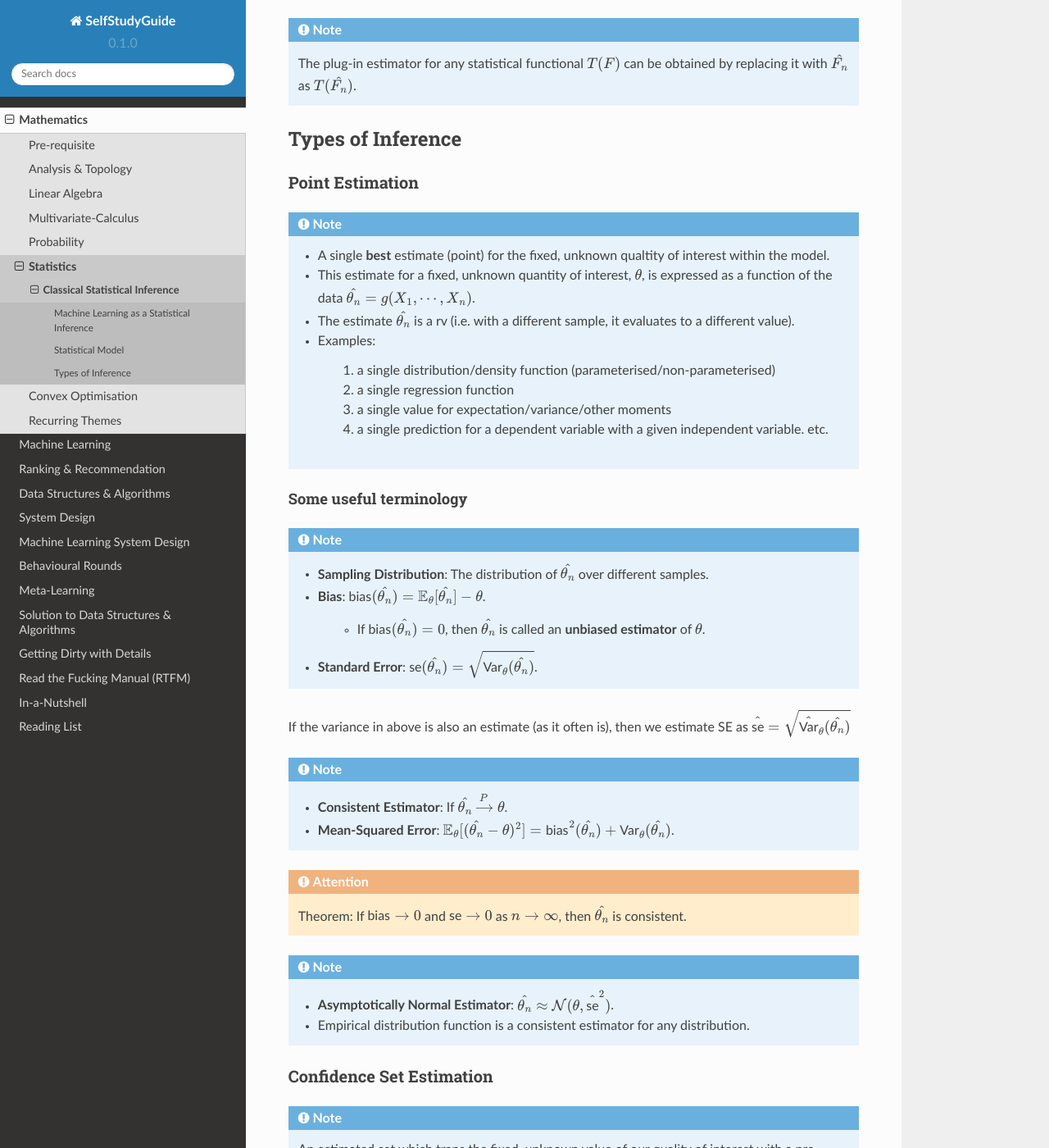
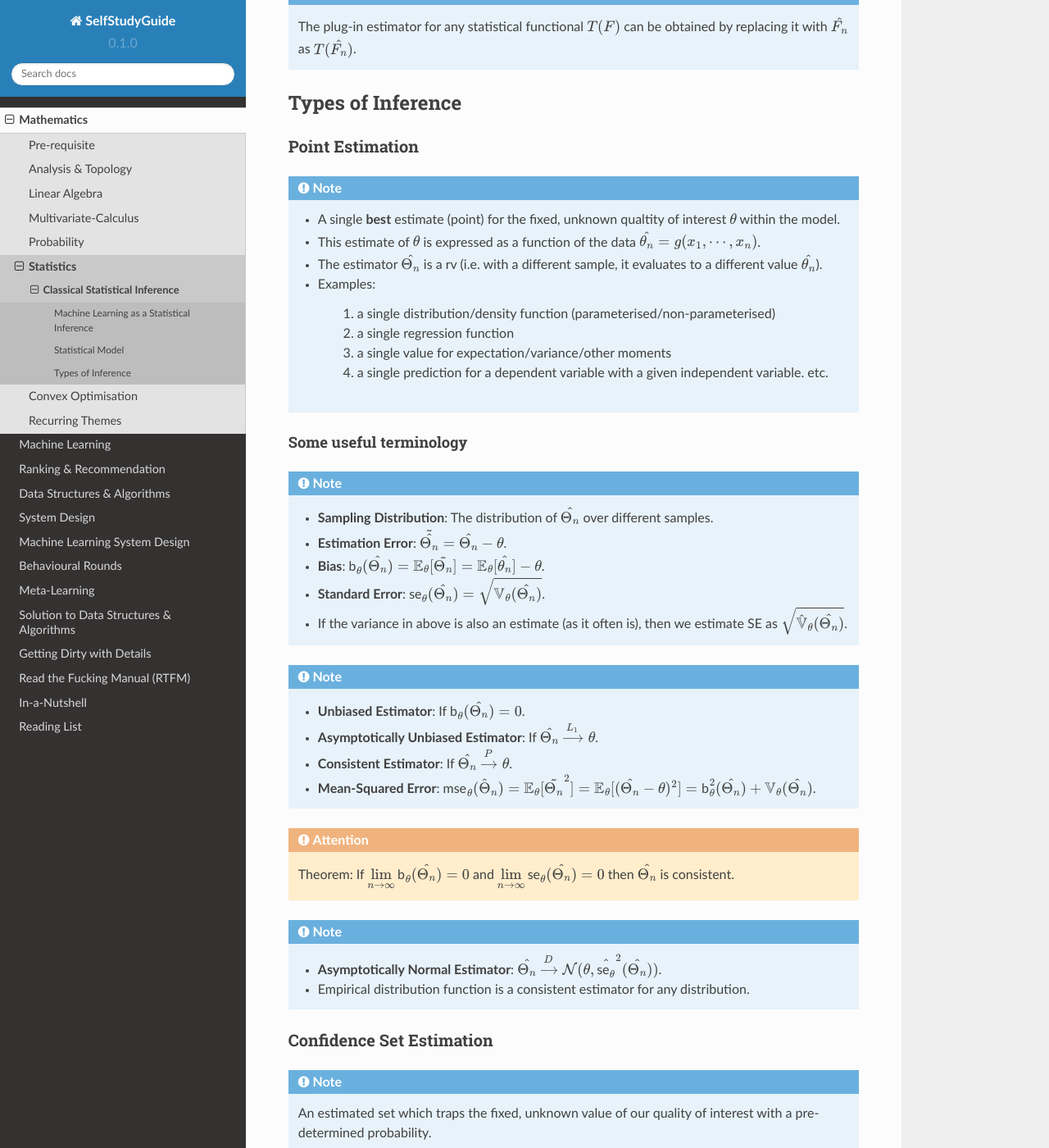
Before and after one commit to uselesstechjunks/leetcode, a Sphinx documentation site: the page built from docs/source/math/stat/inference.rst, in a window 1280 px wide and 1400 px high, scrolled down 2942 px. Shown: the whole window at 82% size. Built offline with Sphinx 7.4.7 and the Read the Docs theme 2.0.0, drawn with Linux system fonts in a browser that asks for light colours; some of the changed text lies outside the part shown.

Commit message:
Update inference.rst

```diff
--- a/docs/source/math/stat/inference.rst
+++ b/docs/source/math/stat/inference.rst
@@ -22,7 +22,7 @@ Machine Learning as a Statistical Inference
 ******************************************************************************************
 .. note::
 	* We have iid samples from an unknown joint CDF, e.g. :math:`(X_i,Y_i)_{i=1}^n\sim F_{X,Y}`.
-	* Then inference might mean infering a **regression function** :math:`r(X)` that fits the conditional expectation corresponding to :math:`F_{Y|X}`
+	* **Model inference**: Model inference means estmating the conditional expectation corresponding to :math:`F_{Y|X}` with a **regression function** :math:`r(X)` such that
 
 		.. math::
 		    T(F_{Y|X})=\mathbb{E}[Y|X]=r(X)+\epsilon
@@ -30,8 +30,7 @@ Machine Learning as a Statistical Inference
 	  where :math:`\mathbb{E}[\epsilon]=0`.
 
 		* This inference is known as **learning** in Machine Learning and **curve estimation** in statistics.
-		* It can be proven that it is always possible to write a conditional expectation in the above form such that :math:`\mathbb{E}[\epsilon]=0`.
-	* In the above case, an inference might also mean an inferring an unseen :math:`Y|X=x` by :math:`\hat{y}=r(x)` for a given :math:`X=x`.
+	* **Variable inference**: In the above case, a variable inference means estimating an unseen :math:`Y|X=x` by :math:`\hat{Y}=\hat{y}=r(x)` for a given :math:`X=x`.
 
 		* This is known as **inference** in Machine Learning and **prediction** in statistics.
 
@@ -106,9 +105,9 @@ Types of Inference
 Point Estimation
 ==========================================================================================
 .. note::
-	* A single **best** estimate (point) for the fixed, unknown qualtity of interest within the model.
-	* This estimate for a fixed, unknown quantity of interest, :math:`\theta`, is expressed as a function of the data :math:`\hat{\theta_n}=g(X_1,\cdots,X_n)`.
-	* The estimate :math:`\hat{\theta_n}` is a rv (i.e. with a different sample, it evaluates to a different value).
+	* A single **best** estimate (point) for the fixed, unknown qualtity of interest :math:`\theta` within the model.
+	* This estimate of :math:`\theta` is expressed as a function of the data :math:`\hat{\theta_n}=g(x_1,\cdots,x_n)`.
+	* The estimator :math:`\hat{\Theta_n}` is a rv (i.e. with a different sample, it evaluates to a different value :math:`\hat{\theta_n}`).
 	* Examples:
 
 		#. a single distribution/density function (parameterised/non-parameterised)
@@ -119,23 +118,23 @@ Point Estimation
 Some useful terminology
 -------------------------------------------------------------------------------------------
 .. note::
-	* **Sampling Distribution**: The distribution of :math:`\hat{\theta_n}` over different samples.
-	* **Bias**: :math:`\text{bias}(\hat{\theta_n})=\mathbb{E}_{\theta}[\hat{\theta_n}]-\theta`.
-
-			* If :math:`\text{bias}(\hat{\theta_n})=0`, then :math:`\hat{\theta_n}` is called an **unbiased estimator** of :math:`\theta`.
-	* **Standard Error**: :math:`\text{se}(\hat{\theta_n})=\sqrt{\text{Var}_{\theta}(\hat{\theta_n})}`.
-
-If the variance in above is also an estimate (as it often is), then we estimate SE as :math:`\hat{\text{se}}=\sqrt{\hat{\text{Var}}_{\theta}(\hat{\theta_n})}`
+	* **Sampling Distribution**: The distribution of :math:`\hat{\Theta_n}` over different samples.
+	* **Estimation Error**: :math:`\tilde{\hat{\Theta_n}}=\hat{\Theta_n}-\theta`.
+	* **Bias**: :math:`\text{b}_\theta(\hat{\Theta_n})=\mathbb{E}_{\theta}[\tilde{\Theta_n}]=\mathbb{E}_{\theta}[\hat{\theta_n}]-\theta`.
+	* **Standard Error**: :math:`\text{se}_\theta(\hat{\Theta_n})=\sqrt{\mathbb{V}_{\theta}(\hat{\Theta_n})}`.
+	* If the variance in above is also an estimate (as it often is), then we estimate SE as :math:`\sqrt{\hat{\mathbb{V}}_{\theta}(\hat{\Theta_n})}`.
 
 .. note::
-	* **Consistent Estimator**: If :math:`\hat{\theta_n}\xrightarrow[]{P}\theta`.
-	* **Mean-Squared Error**: :math:`\mathbb{E}_{\theta}[(\hat{\theta_n}-\theta)^2]=\text{bias}^2(\hat{\theta_n})+\text{Var}_{\theta}(\hat{\theta_n})`.
+	* **Unbiased Estimator**: If :math:`\text{b}_\theta(\hat{\Theta_n})=0`.
+	* **Asymptotically Unbiased Estimator**: If :math:`\hat{\Theta_n}\xrightarrow[]{L_1}\theta`.
+	* **Consistent Estimator**: If :math:`\hat{\Theta_n}\xrightarrow[]{P}\theta`.
+	* **Mean-Squared Error**: :math:`\text{mse}_\theta(\hat{\Theta}_n)=\mathbb{E}_{\theta}[\tilde{\Theta_n}^2]=\mathbb{E}_{\theta}[(\hat{\Theta_n}-\theta)^2]=\text{b}_\theta^2(\hat{\Theta_n})+\mathbb{V}_{\theta}(\hat{\Theta_n})`.
 
 .. attention::
-	Theorem: If :math:`\text{bias}\to 0` and :math:`\text{se}\to 0` as :math:`n\to \infty`, then :math:`\hat{\theta_n}` is consistent.
+	Theorem: If :math:`\lim\limits_{n\to\infty}\text{b}_\theta(\hat{\Theta_n})=0` and :math:`\lim\limits_{n\to\infty}\text{se}_\theta(\hat{\Theta_n})=0` then :math:`\hat{\Theta_n}` is consistent.
 
 .. note::
-    * **Asymptotically Normal Estimator**: :math:`\hat{\theta_n}\approx\mathcal{N}(\theta,\hat{\text{se}}^2)`.
+    * **Asymptotically Normal Estimator**: :math:`\hat{\Theta_n}\xrightarrow[]{D}\mathcal{N}(\theta,\hat{\text{se}_\theta}^2(\hat{\Theta_n}))`.
     * Empirical distribution function is a consistent estimator for any distribution.
 
 Confidence Set Estimation
@@ -152,7 +151,7 @@ Confidence Set Estimation
 Some useful terminology
 -------------------------------------------------------------------------------------------
 .. note::
-	* **Pointwise Asymptotic CI**: :math:`\forall\theta\in\Theta,\liminf\limits_{n\to\infty}\mathbb{P}_{\theta}(\theta\in\hat{C_n})\ge 1-\alpha`
+	* **Pointwise Asymptotic CI**: :math:`\forall\theta,\liminf\limits_{n\to\infty}\mathbb{P}_{\theta}(\theta\in\hat{C_n})\ge 1-\alpha`
 	* **Uniform Asymptotic CI**: :math:`\liminf\limits_{n\to\infty}\inf\limits_{\theta\in\Theta}\mathbb{P}_{\theta}(\theta\in\hat{C_n})\ge 1-\alpha`
 
 		* Uniform Asymptotic CI is stricter.
```
